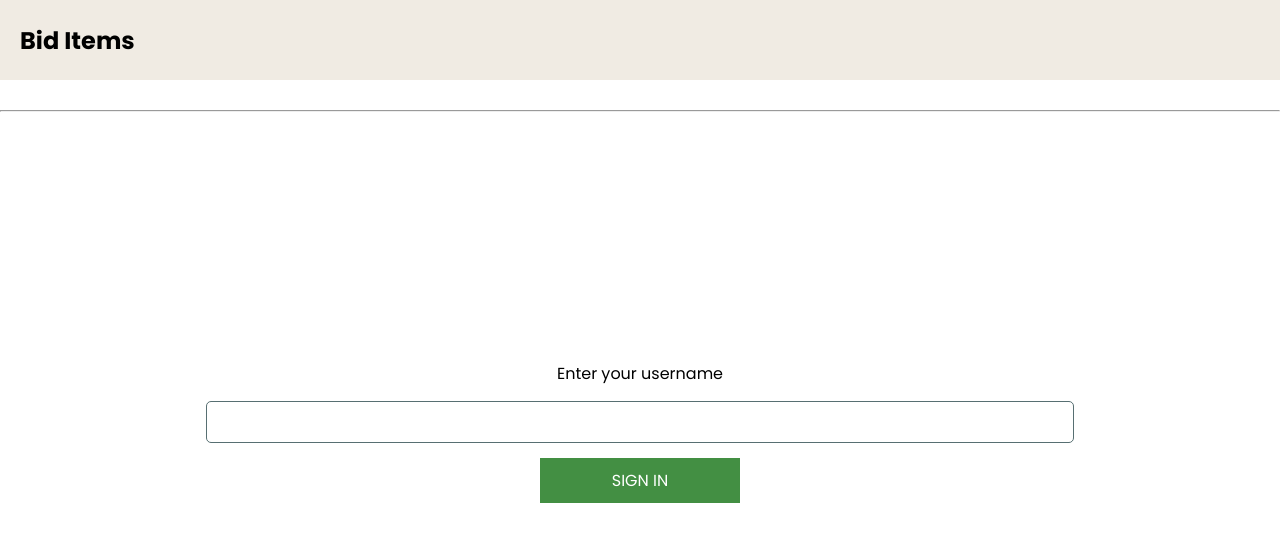
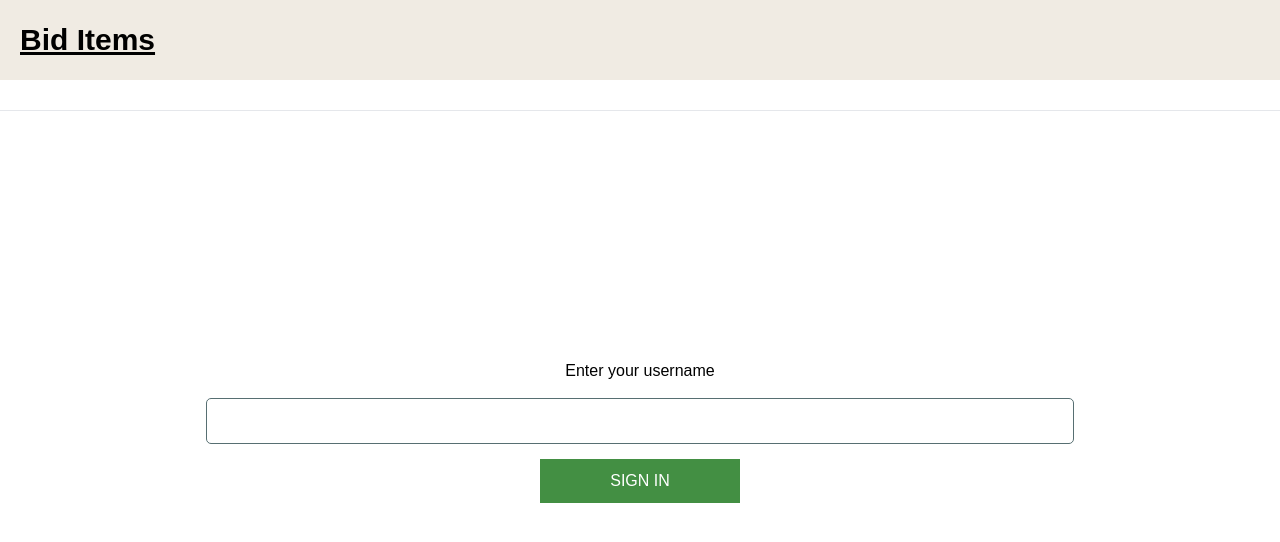
Before and after one commit to Flo5k5/poc-ws, a React (Vite) app in the folder web/: page / in a window 1280 px wide. Shown: the top 542 px of the page. Built offline with nearby package versions, Linux system fonts and the light colour scheme; no server answers.

Commit message:
feat(web): setup tailwind css
Signed-off-by: Florian Nourrisse <florian@nourrisse.com>

```diff
--- a/web/package.json
+++ b/web/package.json
@@ -9,10 +9,13 @@
     "preview": "vite preview"
   },
   "dependencies": {
+    "autoprefixer": "^10.4.8",
+    "postcss": "^8.4.16",
     "react": "^18.2.0",
     "react-dom": "^18.2.0",
     "react-router-dom": "^6.3.0",
-    "socket.io-client": "^4.5.1"
+    "socket.io-client": "^4.5.1",
+    "tailwindcss": "^3.1.8"
   },
   "devDependencies": {
     "@types/node": "^18.7.3",
--- /dev/null
+++ b/web/postcss.config.cjs
@@ -0,0 +1,6 @@
+module.exports = {
+  plugins: {
+    tailwindcss: {},
+    autoprefixer: {},
+  },
+}
--- a/web/src/components/Nav.tsx
+++ b/web/src/components/Nav.tsx
@@ -33,7 +33,7 @@ export default function Nav({ socket }: Props) {
   return (
     <nav className="navbar">
       <div className="header">
-        <h2>Bid Items</h2>
+        <h2 className="text-3xl font-bold underline">Bid Items</h2>
       </div>
 
       <div>
--- a/web/src/index.css
+++ b/web/src/index.css
@@ -1,4 +1,9 @@
+@tailwind base;
+@tailwind components;
+@tailwind utilities;
+
 @import url("https://fonts.googleapis.com/css2?family=Poppins:wght@100;200;300;400;500;600;700;800;900&display=swap");
+
 * {
   margin: 0;
   padding: 0;
--- /dev/null
+++ b/web/tailwind.config.cjs
@@ -0,0 +1,8 @@
+/** @type {import('tailwindcss').Config} */
+module.exports = {
+  content: ["./index.html", "./src/**/*.{js,ts,jsx,tsx}"],
+  theme: {
+    extend: {},
+  },
+  plugins: [],
+};
```
Also changed, not shown: 1 other file (tests, documents, lock files or other folders).
